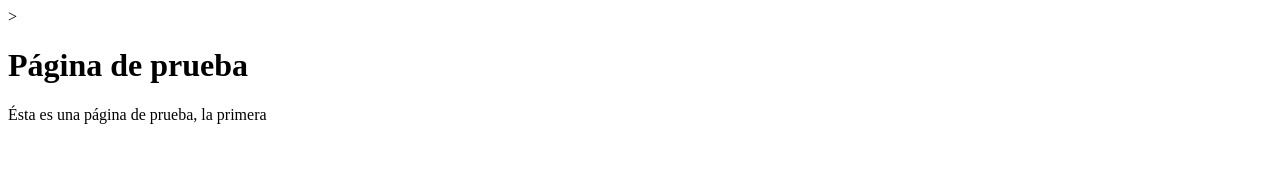
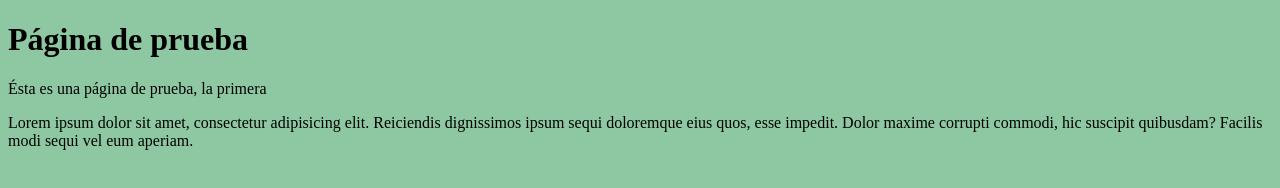
Before and after one commit to apazacoder/pagina-web, a plain HTML site: page index.html in a window 1280 px wide. Drawn offline with Linux system fonts and the light colour scheme.

Commit message:
correcciones y fondo verde

```diff
--- /dev/null
+++ b/css/style.css
@@ -0,0 +1,3 @@
+body{
+    background: #8EC8A2;
+}
--- a/index.html
+++ b/index.html
@@ -1,12 +1,14 @@
 <!doctype html>
 <html>
-<head>>
+<head>
     <meta charset="utf-8">
     <title>Página de prueba</title>
     <meta name="description" content="Prueba, git, github, desarrollo web, programación web">
+    <link rel="stylesheet" href="css/style.css">
 </head>
 <body>
     <h1>Página de prueba</h1>
     <p>Ésta es una página de prueba, la primera</p>
+    <p>Lorem ipsum dolor sit amet, consectetur adipisicing elit. Reiciendis dignissimos ipsum sequi doloremque eius quos, esse impedit. Dolor maxime corrupti commodi, hic suscipit quibusdam? Facilis modi sequi vel eum aperiam.</p>
 </body>
 </html>
```
